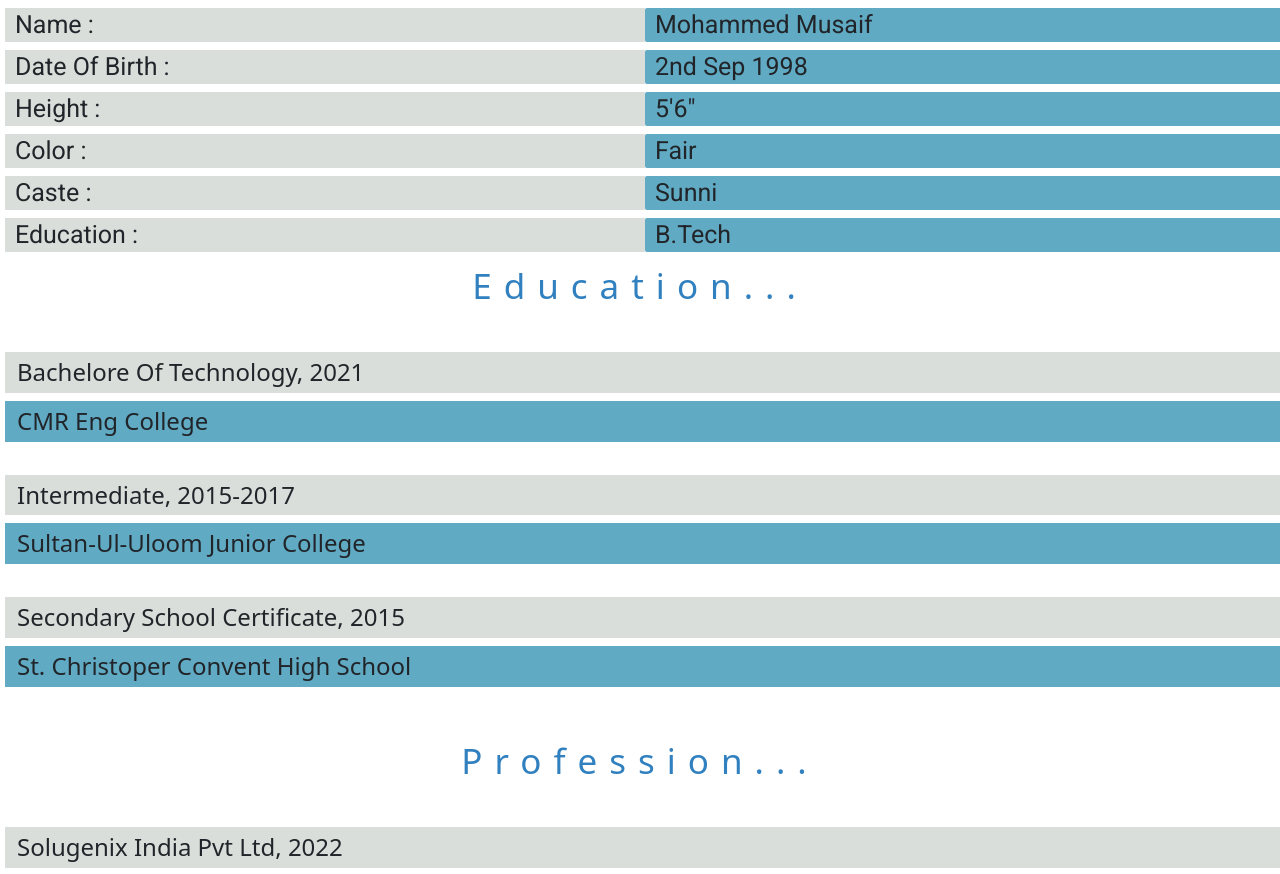
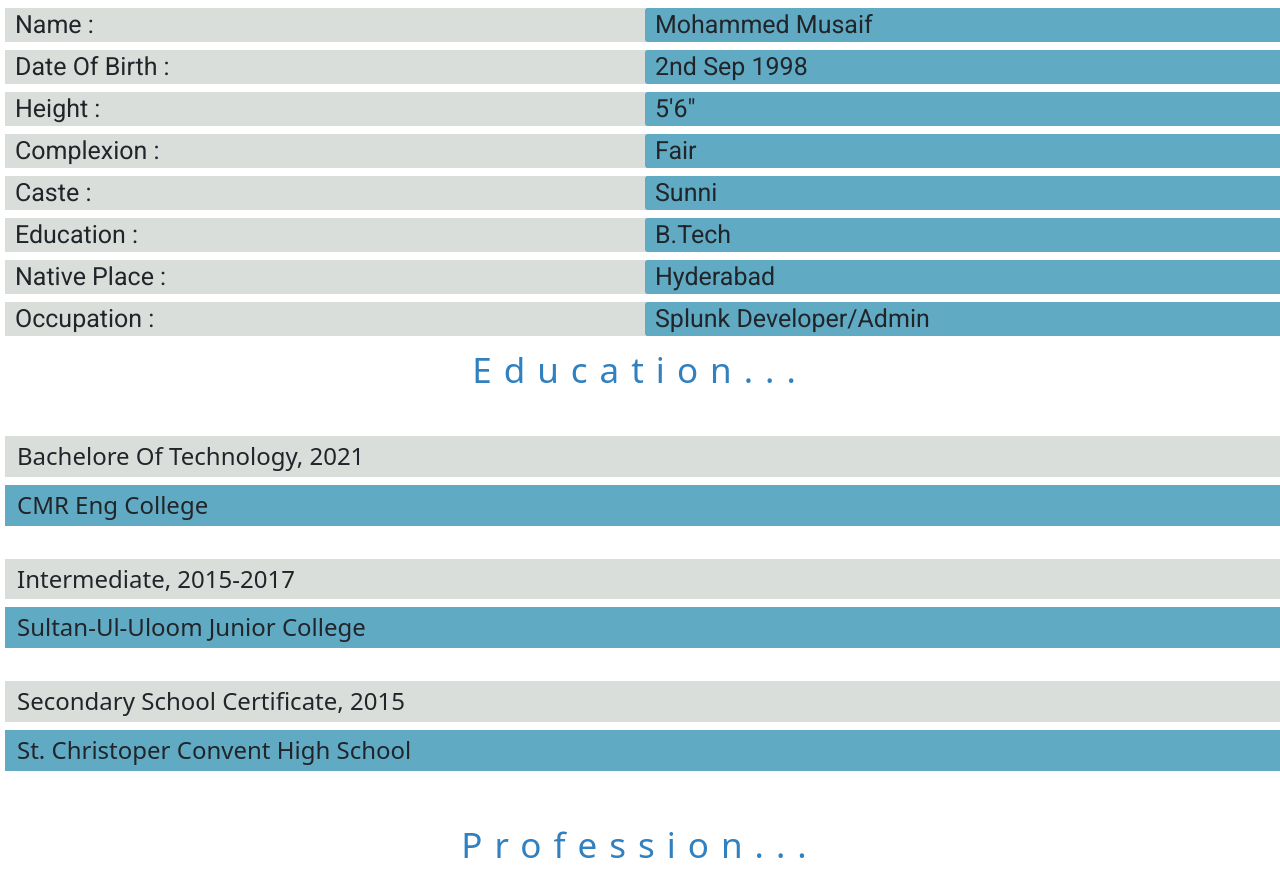
Before and after one commit to Musaif786/bio, a React (Create React App) app: page / in a window 1280 px wide. Shown: the part 900-1774 px from the top of the page. Built offline with nearby package versions, Linux system fonts and the light colour scheme.

Commit message:
added changes

```diff
--- a/src/components/Home.js
+++ b/src/components/Home.js
@@ -195,7 +195,7 @@ Lorem ipsum dolor sit, amet consectetur adipisicing elit. Suscipit, quas?
           <h1>5'6"</h1>
         </div>
         <div className="text">
-          <h1>Color :</h1>
+          <h1>complexion :</h1>
           <h1>fair</h1>
         </div>
         <div className="text">
@@ -205,6 +205,14 @@ Lorem ipsum dolor sit, amet consectetur adipisicing elit. Suscipit, quas?
         <div className="text">
           <h1>education :</h1>
           <h1>B.tech</h1>
+        </div>
+        <div className="text">
+          <h1>Native place :</h1>
+          <h1>Hyderabad</h1>
+        </div>
+        <div className="text">
+          <h1>occupation :</h1>
+          <h1>Splunk developer/Admin </h1>
         </div>
       </div>
 
```
